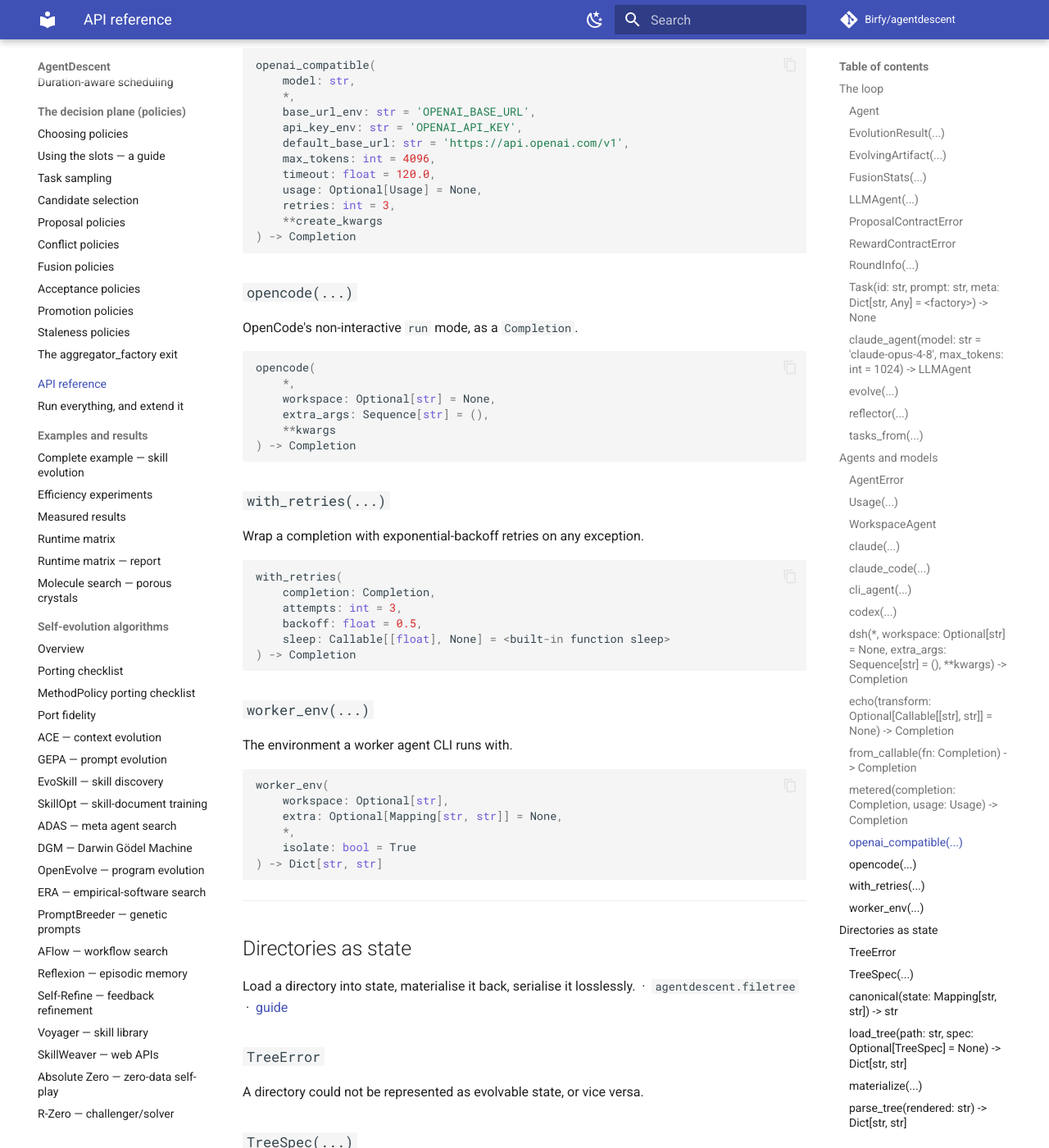
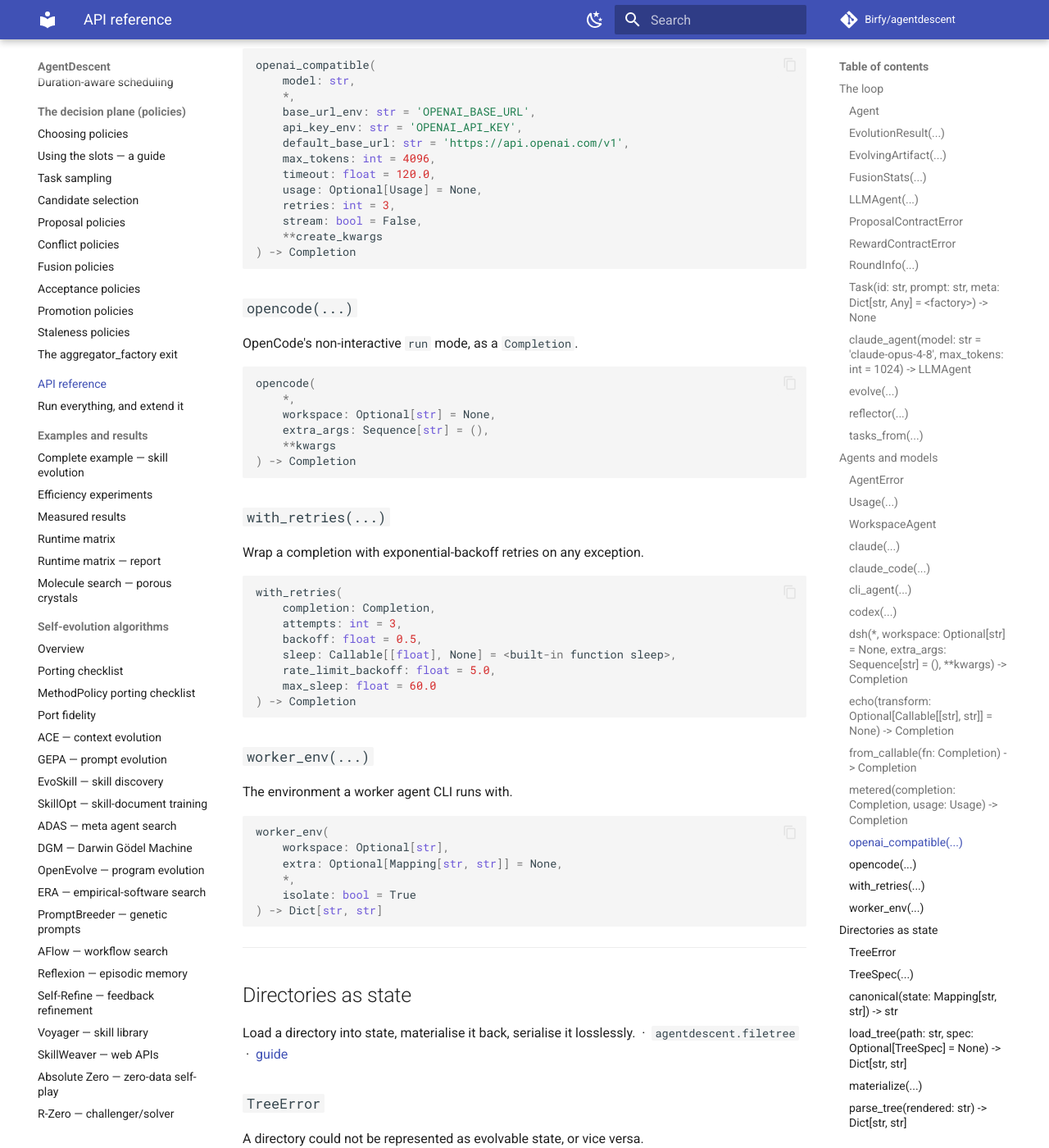
Before and after one commit to Birfy/agentdescent, an MkDocs documentation site: the page built from docs/api.md, in a window 1280 px wide and 1400 px high, scrolled down 14987 px. Shown: the whole window at 82% size. Built offline with MkDocs 1.6.1 and Material for MkDocs 9.7.7, drawn with Linux system fonts in a browser that asks for light colours; comment, search, counter and statistics services are not loaded.

Commit message:
docs: regenerate the API reference for the streaming and rate-limit parameters
`docs/api.md` is generated from the package and checked in CI, and the merge
brought that check in from main. `openai_compatible(stream=)` and
`with_retries(rate_limit_backoff=, max_sleep=)` are new signatures, so the file
needed regenerating -- `python -m tools.gen_api_docs`, nothing hand-written.

Co-Authored-By: Claude Opus 5 <noreply@anthropic.com>
Claude-Session: https://claude.ai/code/session_01JjAg3RwYnf5iGxZMfU2NiZ

````diff
--- a/docs/api.md
+++ b/docs/api.md
@@ -438,6 +438,7 @@ openai_compatible(
     timeout: float = 120.0,
     usage: Optional[Usage] = None,
     retries: int = 3,
+    stream: bool = False,
     **create_kwargs
 ) -> Completion
 ```
@@ -464,7 +465,9 @@ with_retries(
     completion: Completion,
     attempts: int = 3,
     backoff: float = 0.5,
-    sleep: Callable[[float], None] = <built-in function sleep>
+    sleep: Callable[[float], None] = <built-in function sleep>,
+    rate_limit_backoff: float = 5.0,
+    max_sleep: float = 60.0
 ) -> Completion
 ```
 
````
